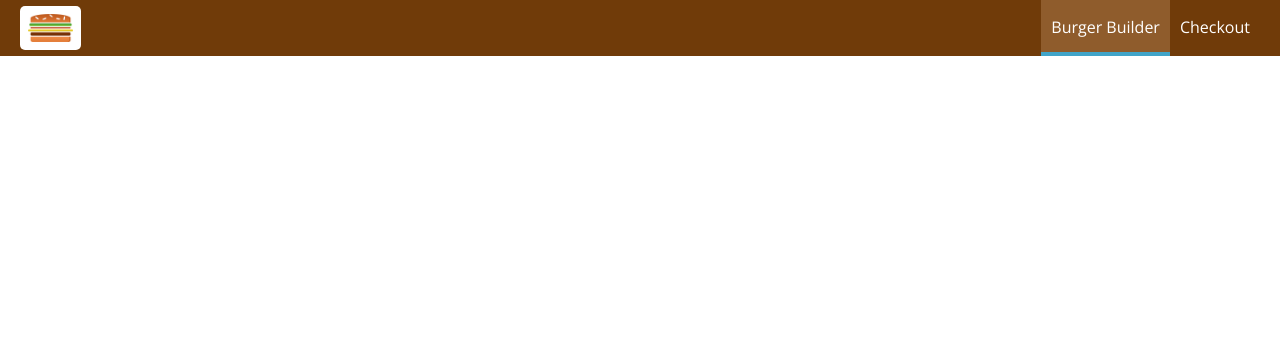
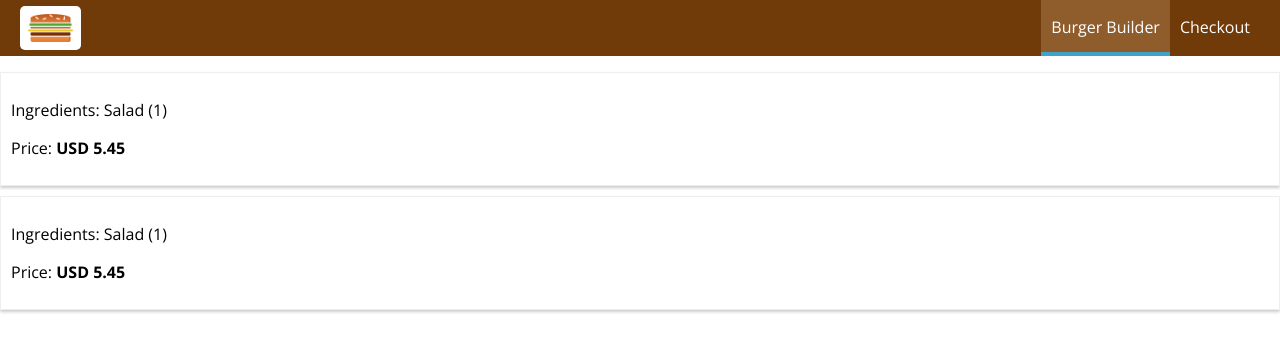
Before and after one commit to moufidlarbi/react-builder, a React app: page /orders in a window 1280 px wide. Shown: the top 352 px of the page. Built offline with nearby package versions, Linux system fonts and the light colour scheme.

Commit message:
added orders container

```diff
--- a/src/App.js
+++ b/src/App.js
@@ -4,6 +4,7 @@ import { Route } from 'react-router-dom';
 import Layout from './hoc/Layout/Layout';
 import BurgerBuilder from './containers/BurgerBuilder/BurgerBuilder';
 import Checkout from './containers/Checkout/Checkout';
+import Orders from './containers/Orders/Orders';
 
 class App extends Component {
   render() {
@@ -12,6 +13,7 @@ class App extends Component {
           <Layout>
             <Route path="/" exact component={BurgerBuilder} />
             <Route path="/checkout" component={Checkout} />
+            <Route path="/orders" component={Orders} />
           </Layout>
       </div>
     );
--- /dev/null
+++ b/src/components/Order/Order.css
@@ -0,0 +1,8 @@
+.Order {
+	width: 100%;
+	border: 1px solid #eee;
+	box-shadow: 0 2px 3px #ccc;
+	padding: 10px;
+	margin: 10px auto;
+	box-sizing: border-box;
+}
--- /dev/null
+++ b/src/components/Order/Order.js
@@ -0,0 +1,13 @@
+import React from 'react';
+import classes from './Order.css';
+
+const order = (props) => {
+	return (
+		<div className={classes.Order}>
+			<p>Ingredients: Salad (1)</p>
+			<p>Price: <strong>USD 5.45</strong></p>
+		</div>
+	)
+}
+
+export default order;
--- /dev/null
+++ b/src/containers/Orders/Orders.js
@@ -0,0 +1,16 @@
+import React, { Component } from 'react';
+
+import Order from '../../components/Order/Order';
+
+class Orders extends Component {
+  render() {
+    return (
+    	<div>
+			<Order />
+			<Order />
+		</div>
+    );
+  }
+}
+
+export default Orders;
```
